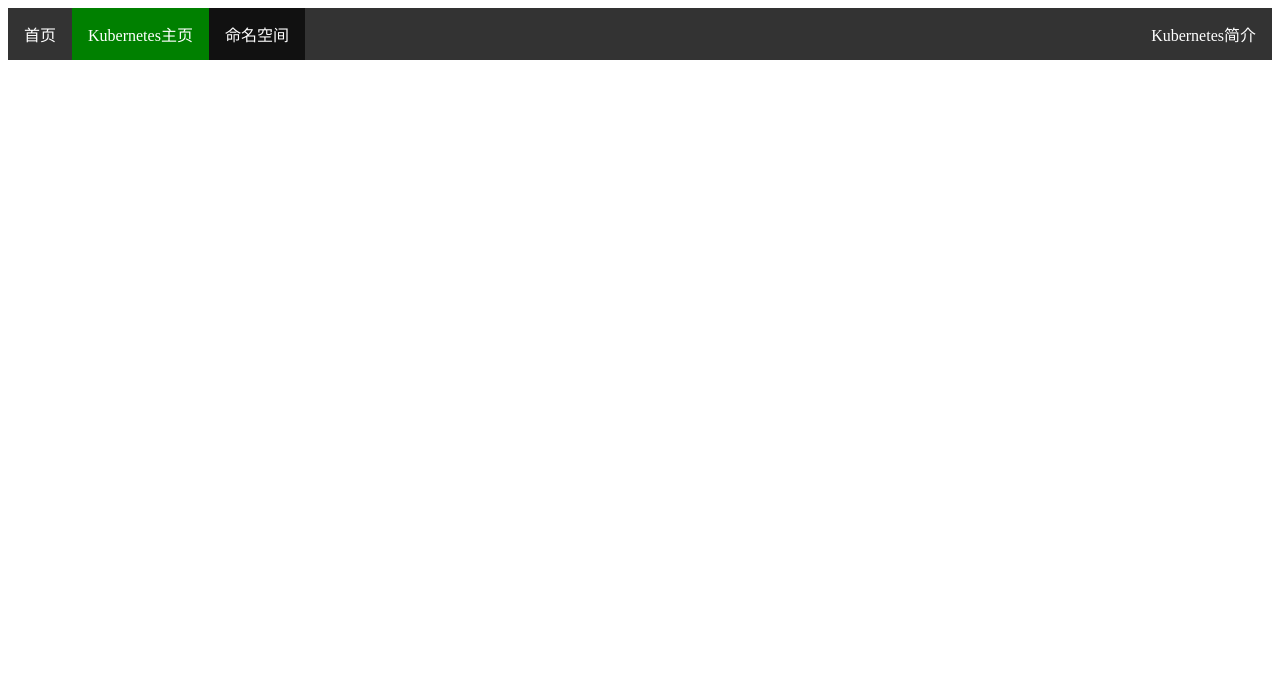
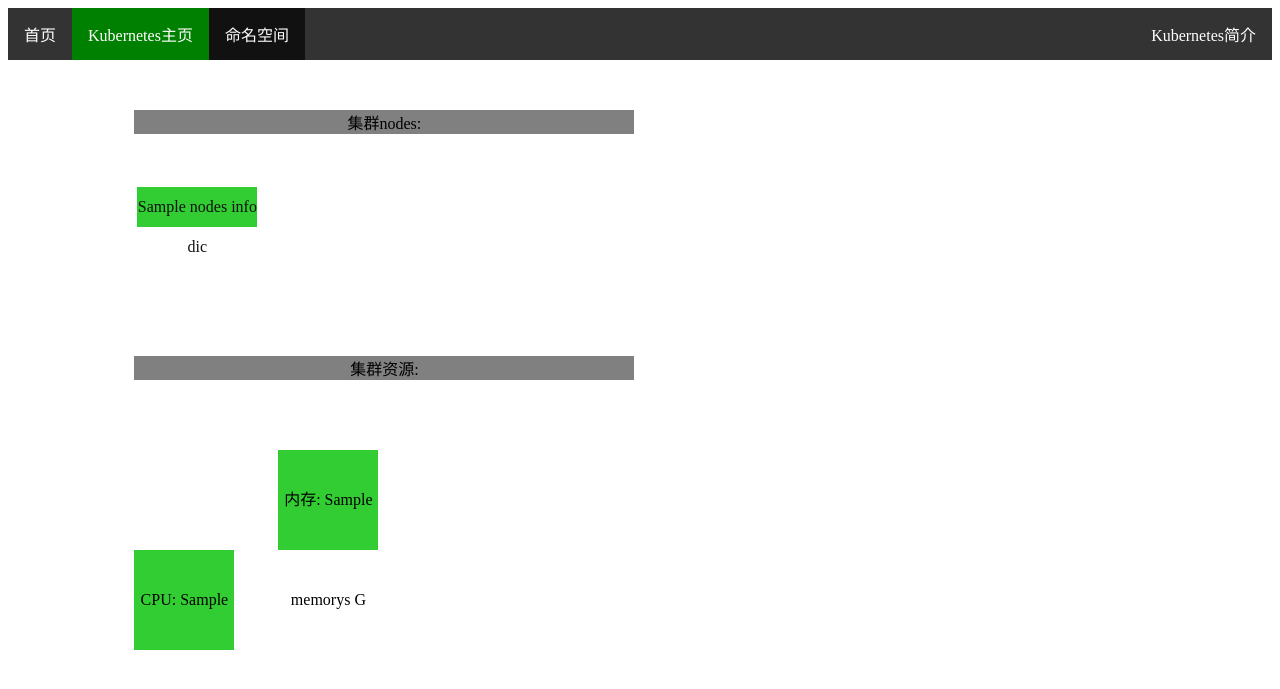
Before and after one commit to laiyuan86/qiqi, a Django app: template k8s/templates/k8s/index.html in a window 1280 px wide. Shown: the top 689 px of the page. Run offline with Django 3.2, Linux system fonts and the light colour scheme; the template is opened without the code that fills it: most values are stand-ins (such as "Sample title", 1, 10 or a date in 2020); parts of the project's set-up code (start-up, migrations or seed data) failed here and were passed over.

Commit message:
k8s模块  svc展示  主页node和资源展示

```diff
--- a/k8s/static/k8s/css/mystyle.css
+++ b/k8s/static/k8s/css/mystyle.css
@@ -70,3 +70,23 @@
     width: 300px;
     text-align: center;
 }
+
+.nodedisplay {
+    display:inline-block;
+    width: 120px;
+    height: 40px;
+    line-height: 40px; /*上下居中显示*/
+    text-align: center;
+    background-color: limegreen;
+    margin: 3px;
+}
+
+.resorcedisplay {
+    display: inline-block;
+    width: 100px;
+    height: 100px;
+    background-color: limegreen;
+    margin: 20px;
+    line-height: 100px;
+    text-align: center;
+}
--- a/k8s/templates/k8s/index.html
+++ b/k8s/templates/k8s/index.html
@@ -23,6 +23,24 @@
             <li style="float: right"><a href="/k8s/about/">Kubernetes简介</a> </li>
         </ul>
     </div>
+    <div style="background-color: gray; width: 500px; margin-top: 50px; margin-left: 10%; text-align: center">
+        集群nodes:
+    </div>
+    <div style="margin-top: 50px; margin-left: 10%; margin-right: 10%">
+        <div>
+            {% for node_name, node_info in nodes_info_dic.items %}
+                <div class="nodedisplay"><a href="#" style="text-decoration: none; color: #111111">{{ node_name }}</a></div>
+            {% endfor %}
+        </div>
+    </div>
+    <div style="background-color: gray; width: 500px; margin-top: 100px; margin-left: 10%; text-align: center">
+        集群资源:
+    </div>
+    <div style="margin-top: 50px; margin-left: 10%; margin-right: 10%">
+        <div class="resorcedisplay" style="margin-left: 0">CPU: {{ cpu_nums }}</div>
+        <div class="resorcedisplay">内存: {{ memorys }} G</div>
+    </div>
+
 </div>
 </body>
 </html>
```
Also changed, not shown: k8s/func.py (+50 -13 lines), k8s/templates/k8s/ns_detail_info.html (renamed from k8s/templates/k8s/pod_info.html, +29 -2 lines), k8s/views.py (+12 -3 lines).
